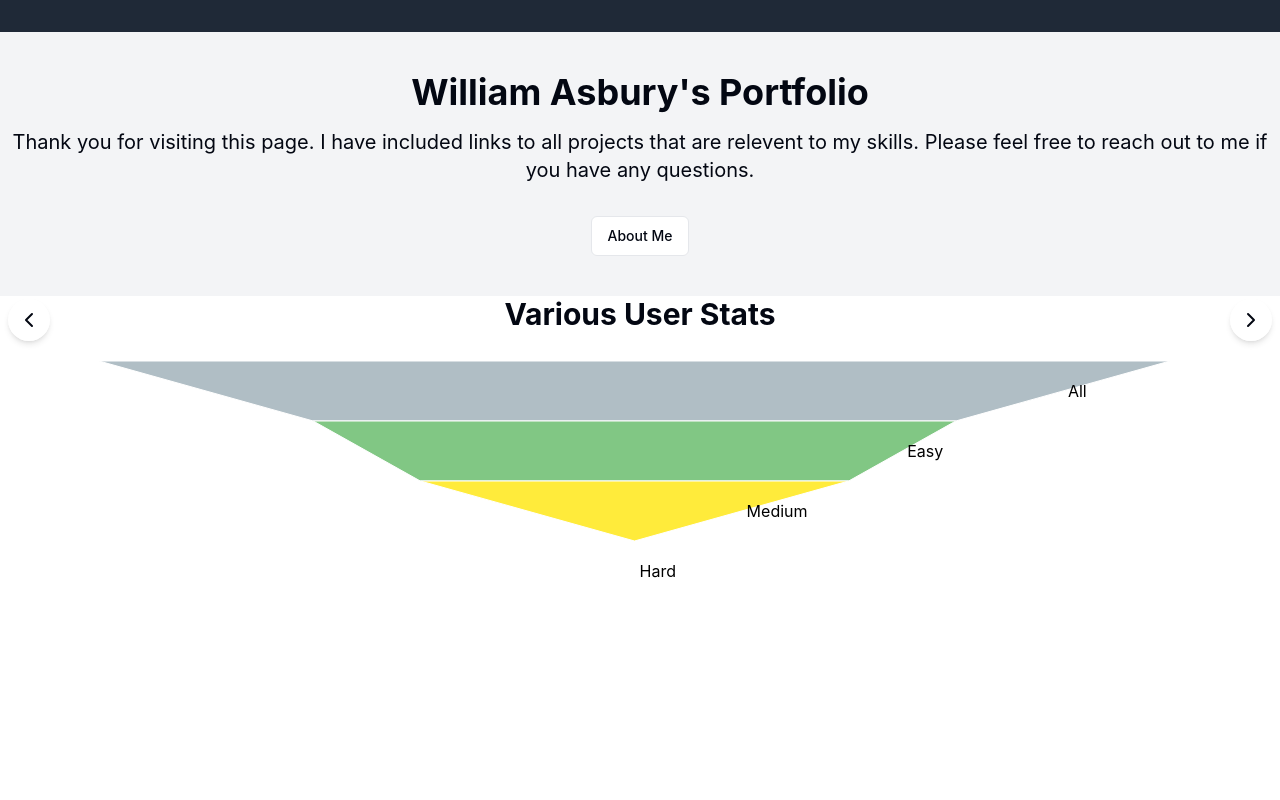
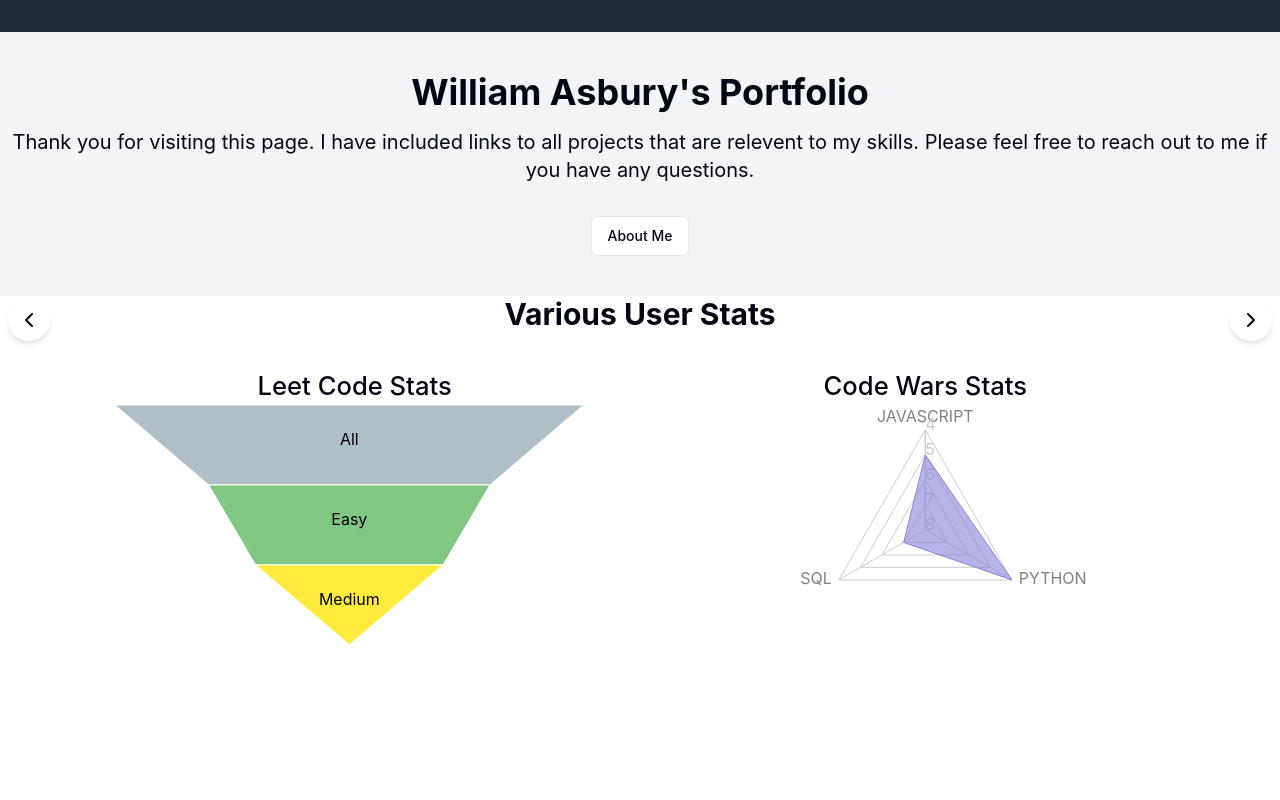
Before and after one commit to Willlasbury/portfolio, a React (Vite) app: page / in a window 1280 px wide. Shown: the top 800 px of the page. Built offline with nearby package versions, Linux system fonts and the light colour scheme; no server answers.

Commit message:
added text labels to funnel graph

```diff
--- a/src/components/StatsDisplay.tsx
+++ b/src/components/StatsDisplay.tsx
@@ -1,7 +1,8 @@
 import { GridLoader } from "react-spinners"
 import { Radar, RadarChart, PolarGrid, PolarAngleAxis, PolarRadiusAxis, ResponsiveContainer } from 'recharts';
-import { Funnel, FunnelChart, LabelList, Tooltip } from 'recharts';
 import UserStats from "../utils/types/codeWarsData";
+import LeetCodeStats from "./dataCharts/leetCode";
+import CodeWarsStats from "./dataCharts/codeWars";
 
 type StatsDisplayProps = {
     data: UserStats
@@ -16,58 +17,16 @@ export default function StatsDisplay({ data, isLoadingCW, leetData }: StatsDispl
     const formData = stats.map(([lang, obj]) => {
         return { language: lang.toUpperCase(), rank: obj.rank * -1, score: obj.score }
     })
-    const colorHexCodes = [
-        "#B0BEC5", // Purple
-        "#81C784", // Green
-        "#FFEB3B", // Yellow
-        "#F44336"  // Red
-      ]
-    const displayedLeetData = leetData.data.matchedUser.submitStats.totalSubmissionNum
-    displayedLeetData.forEach((obj: any, i: number) => {
-        obj.fill = colorHexCodes[i]
-    })
+
+
     return (
         <section className="flex flex-col justify-center items-center">
             <h2 className="h-1/6 text-3xl font-bold mb-2 text-center">Various User Stats</h2>
             {/* TODO: replace isloading stuff with <Suspense> https://react.dev/reference/react/Suspense */}
             {isLoadingCW ? <GridLoader /> :
                 <div className="flex justify-center items-center p-4 w-11/12 ">
-                    <ResponsiveContainer minWidth="100px" minHeight="260px">
-                        <FunnelChart width={730} height={250}>
-                            <Tooltip />
-                            <Funnel
-                                dataKey="count"
-                                data={displayedLeetData}
-                                isAnimationActive
-                            >
-                                <LabelList position="right" fill="#000" stroke="none" dataKey="difficulty" />
-                            </Funnel>
-                        </FunnelChart>
-                    </ResponsiveContainer>
-                    {/* <ResponsiveContainer minWidth="100px" minHeight="260px">
-                        <RadarChart outerRadius="80%" data={formData}>
-                            <PolarGrid />
-                            <PolarAngleAxis
-                                dataKey="language"
-                            //  dx={10}
-                            // dy={-10}
-                            />
-                            <PolarRadiusAxis
-                                angle={90}
-                                cx={-100}
-                                domain={[minValue, 8]}
-                                reversed={true}
-                                tickCount={maxValue - minValue + 2}
-                            />
-                            <Radar
-                                name="CodeWarsRadialGraph"
-                                dataKey="rank"
-                                label={'rank'}
-                                stroke="#8884d8"
-                                fill="#8884d8"
-                                fillOpacity={0.6} />
-                        </RadarChart>
-                    </ResponsiveContainer> */}
+                    <LeetCodeStats leetData={leetData} />
+                    <CodeWarsStats data={data} isLoadingCW={isLoadingCW} leetData={leetData} />
                 </div>
             }
         </section>
--- /dev/null
+++ b/src/components/dataCharts/codeWars.tsx
@@ -0,0 +1,46 @@
+import { ResponsiveContainer, RadarChart, PolarGrid, PolarAngleAxis, PolarRadiusAxis, Radar } from "recharts"
+import UserStats from "../../utils/types/codeWarsData"
+
+type StatsDisplayProps = {
+    data: UserStats
+    isLoadingCW: boolean
+    leetData: any
+}
+
+export default function CodeWarsStats({data}:StatsDisplayProps) {
+    const stats = Object.entries(data.ranks.languages)
+    const maxValue = Math.max(...stats.map(([_, obj]) => obj.rank * -1))
+    const minValue = Math.min(...stats.map(([_, obj]) => obj.rank * -1))
+    const formData = stats.map(([lang, obj]) => {
+        return { language: lang.toUpperCase(), rank: obj.rank * -1, score: obj.score }
+    })
+    return (
+        <div className="flex flex-col justify-center items-center p-4 w-11/12 ">
+            <h3>Code Wars Stats</h3>
+            <ResponsiveContainer minWidth="100px" minHeight="260px">
+                <RadarChart outerRadius="80%" data={formData}>
+                    <PolarGrid />
+                    <PolarAngleAxis
+                        dataKey="language"
+                    //  dx={10}
+                    // dy={-10}
+                    />
+                    <PolarRadiusAxis
+                        angle={90}
+                        cx={-100}
+                        domain={[minValue, 8]}
+                        reversed={true}
+                        tickCount={maxValue - minValue + 2}
+                    />
+                    <Radar
+                        name="CodeWarsRadialGraph"
+                        dataKey="rank"
+                        label={'rank'}
+                        stroke="#8884d8"
+                        fill="#8884d8"
+                        fillOpacity={0.6} />
+                </RadarChart>
+            </ResponsiveContainer>
+        </div>
+    )
+}
--- /dev/null
+++ b/src/components/dataCharts/leetCode.tsx
@@ -0,0 +1,71 @@
+import { ResponsiveContainer, Funnel, FunnelChart, Tooltip, TooltipProps, CartesianGrid, YAxis, LabelList } from 'recharts';
+import { NameType, ValueType } from 'recharts/types/component/DefaultTooltipContent';
+
+
+const CustomTooltip = ({ active, payload }: TooltipProps<ValueType, NameType>) => {
+    if (active && payload && payload.length) {
+        return (
+            <div className="custom-tooltip border border-gray-300 bg-white p-2 rounded-md shadow-xl">
+                <p className="label">{`${payload[0].payload.difficulty} Problems completed: ${payload[0].value}`}</p>
+            </div>
+        );
+    }
+}
+
+
+export default function LeetCodeStats({ leetData }: any) {
+
+    const colorHexCodes = [
+        "#B0BEC5", // Purple
+        "#81C784", // Green
+        "#FFEB3B", // Yellow
+        "#F44336"  // Red
+    ]
+    const displayedLeetData = leetData.data.matchedUser.submitStats.totalSubmissionNum.filter((obj: any, i: number) => {
+        obj.fill = colorHexCodes[i]
+        return obj.count != 0
+    })
+
+    const CustomLabel = (props: any) => {
+        const styleProps = {
+            fill: props.fill,
+            height: props.height,
+            textAnchor: 'middle',
+            width: props.width,
+            viewBox: props.viewBox,
+            x: props.x + props.width / 2,
+            y: props.y + props.height / 2,
+        };
+
+        // Apparently the key can not be added through the spread operator
+        return (
+            <text key={props.index} {...styleProps}>
+                {props.value}
+            </text>
+        );
+    }
+    return (
+
+        <div className="flex flex-col justify-center items-center p-4 w-11/12 ">
+            <h3>Leet Code Stats</h3>
+            <ResponsiveContainer minWidth="100px" minHeight="260px">
+                <FunnelChart width={730} height={250}>
+                    <Tooltip content={<CustomTooltip />} />
+                    <Funnel
+                        dataKey="count"
+                        data={displayedLeetData}
+                        isAnimationActive
+
+                    >
+                        <LabelList dataKey="difficulty" position={'center'} fill='black'
+                         content={<CustomLabel />}
+                         />
+                        {/* <YAxis dataKey="difficulty" type="category" width={100} axisLine={false} tickLine={false} /> */}
+                    </Funnel>
+
+                </FunnelChart>
+            </ResponsiveContainer>
+        </div>
+
+    )
+}
--- a/src/index.css
+++ b/src/index.css
@@ -51,7 +51,11 @@ h1 {
   font-size: 3.2em;
   line-height: 1.1;
 }
-
+h3 {
+  font-size: 1.6em;
+  line-height: 1.1;
+  font-weight: 500;
+}
 button {
   display:flex;
   justify-content: center;
```
